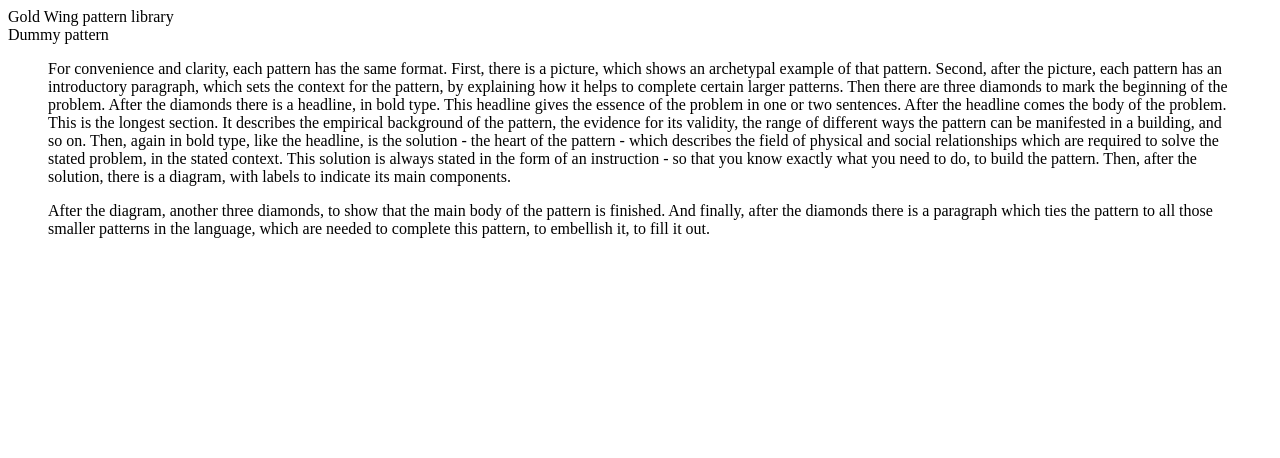
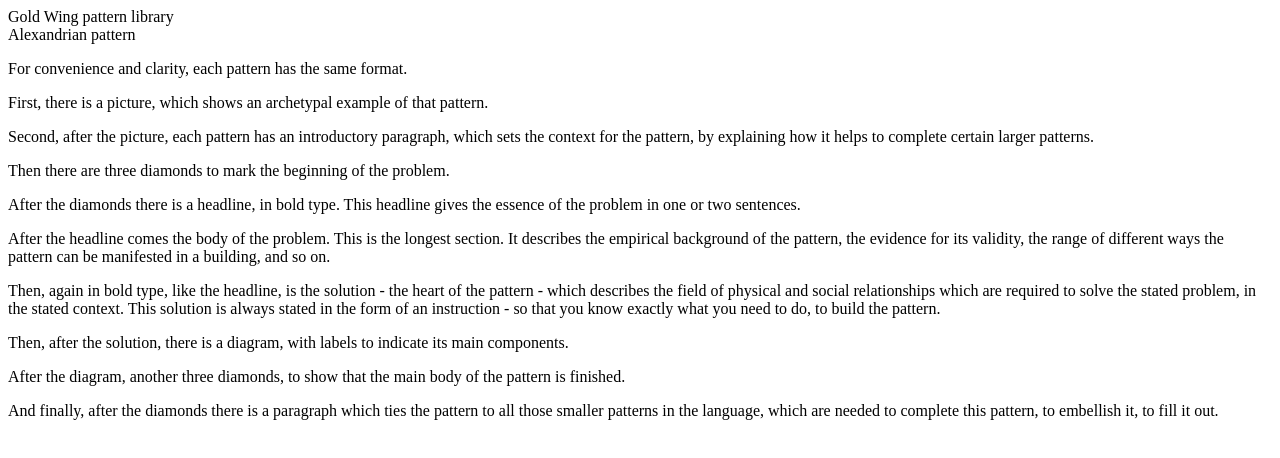
Before and after one commit to TheoLeanse/gold-wing-pattern-library, a Gatsby site: page / in a window 1280 px wide. Built offline with nearby package versions, Linux system fonts and the light colour scheme; Gatsby itself is replaced by a stand-in of ours.

Commit message:
Update Pattern “dummy-pattern”

```diff
--- a/pattern/dummy-pattern.md
+++ b/pattern/dummy-pattern.md
@@ -1,8 +1,24 @@
 ---
-path: dummy-pattern
+path: alexandrian-pattern
 date: '2018-05-25'
-title: Dummy pattern
+title: Alexandrian pattern
 ---
-> For convenience and clarity, each pattern has the same format. First, there is a picture, which shows an archetypal example of that pattern. Second, after the picture, each pattern has an introductory paragraph, which sets the context for the pattern, by explaining how it helps to complete certain larger patterns. Then there are three diamonds to mark the beginning of the problem. After the diamonds there is a headline, in bold type. This headline gives the essence of the problem in one or two sentences. After the headline comes the body of the problem. This is the longest section. It describes the empirical background of the pattern, the evidence for its validity, the range of different ways the pattern can be manifested in a building, and so on. Then, again in bold type, like the headline, is the solution - the heart of the pattern - which describes the field of physical and social relationships which are required to solve the stated problem, in the stated context. This solution is always stated in the form of an instruction - so that you know exactly what you need to do, to build the pattern. Then, after the solution, there is a diagram, with labels to indicate its main components.
->
-> After the diagram, another three diamonds, to show that the main body of the pattern is finished. And finally, after the diamonds there is a paragraph which ties the pattern to all those smaller patterns in the language, which are needed to complete this pattern, to embellish it, to fill it out.
+For convenience and clarity, each pattern has the same format.
+
+First, there is a picture, which shows an archetypal example of that pattern.
+
+Second, after the picture, each pattern has an introductory paragraph, which sets the context for the pattern, by explaining how it helps to complete certain larger patterns.
+
+Then there are three diamonds to mark the beginning of the problem.
+
+After the diamonds there is a headline, in bold type. This headline gives the essence of the problem in one or two sentences.
+
+After the headline comes the body of the problem. This is the longest section. It describes the empirical background of the pattern, the evidence for its validity, the range of different ways the pattern can be manifested in a building, and so on.
+
+Then, again in bold type, like the headline, is the solution - the heart of the pattern - which describes the field of physical and social relationships which are required to solve the stated problem, in the stated context. This solution is always stated in the form of an instruction - so that you know exactly what you need to do, to build the pattern.
+
+Then, after the solution, there is a diagram, with labels to indicate its main components.
+
+After the diagram, another three diamonds, to show that the main body of the pattern is finished.
+
+And finally, after the diamonds there is a paragraph which ties the pattern to all those smaller patterns in the language, which are needed to complete this pattern, to embellish it, to fill it out.
```
